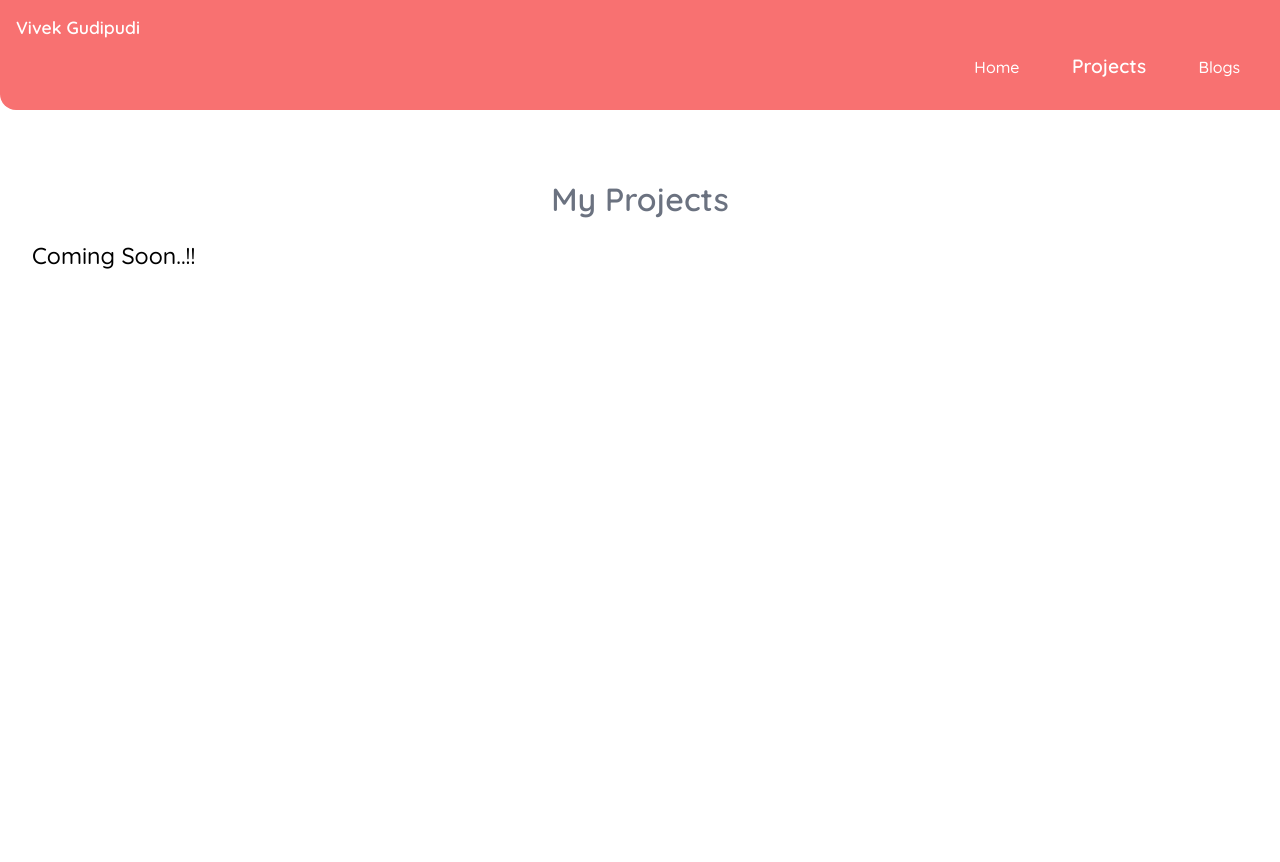
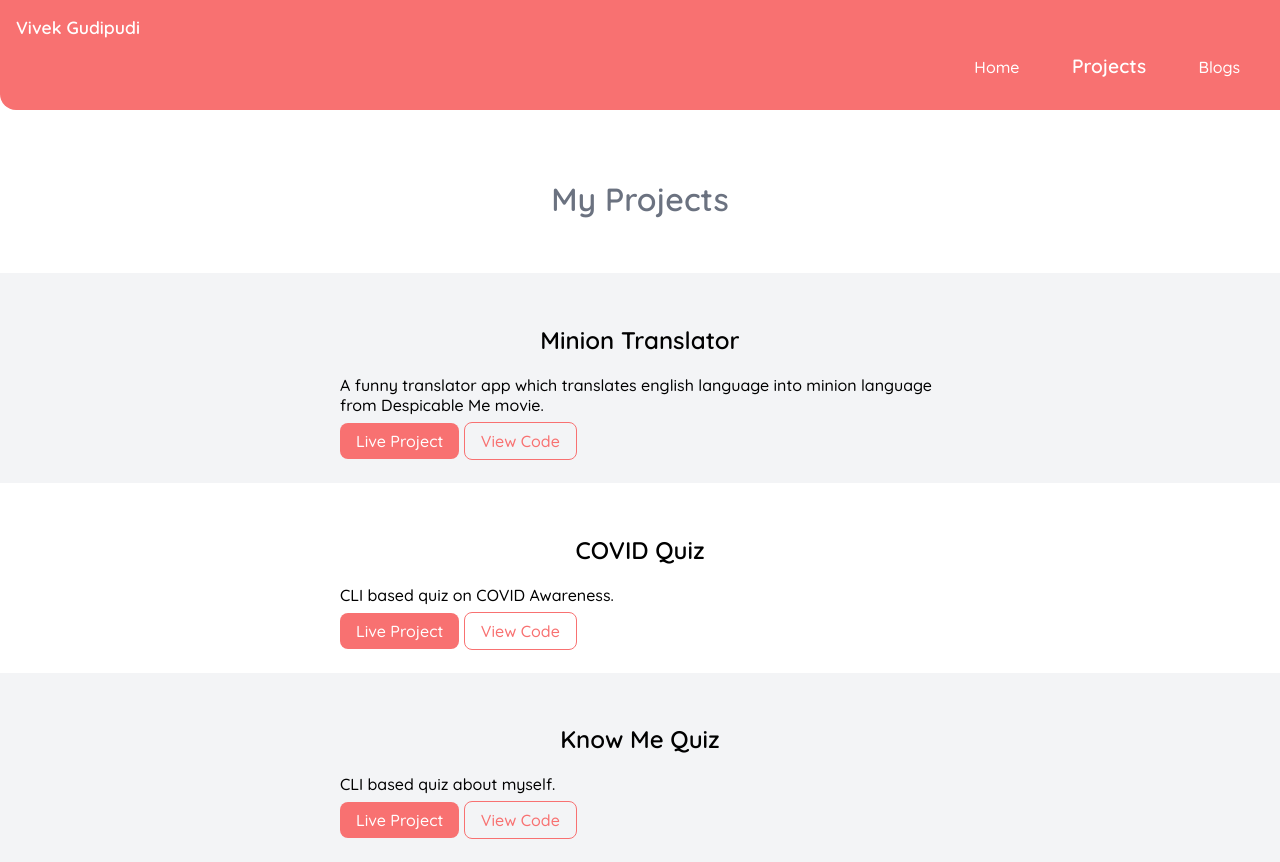
Before and after one commit to vivekgudipudi/myportfolio, a plain HTML site: page projects.html in a window 1280 px wide. Before the commit the page ends 800 px from the top, so only its background shows below. Drawn offline with Linux system fonts and the light colour scheme.

Commit message:
update
updated projects!

```diff
--- a/projects.html
+++ b/projects.html
@@ -28,10 +28,39 @@
 
     <header class="hero" >
         <h1 class="hero-heading">My Projects</h1>
-        <big><big>Coming Soon..!!</big></big>
 
 
     </header>
+    <section class="section ow">
+        <div class="container container-center">
+            <h1>Minion Translator</h1>
+            <p>A funny translator app which translates english language into minion language from Despicable Me movie.</p>
+            <a class="link link-primary" href="https://vivekminiontranslator.netlify.app/">Live Project</a>
+            <a class="link link-secondary" href="https://github.com/vivekgudipudi/miniontranslator">View Code</a>
+        </div>
+
+
+    </section>
+    <section class="section">
+        <div class="container container-center">
+            <h1>COVID Quiz</h1>
+            <p>CLI based quiz on COVID Awareness.</p>
+            <a class="link link-primary" href="https://replit.com/@vivekgudipudi/COVID-QUIZ?embed=1&output=1">Live Project</a>
+            <a class="link link-secondary" href="https://github.com/vivekgudipudi/COVID-QUIZ">View Code</a>
+        </div>
+
+
+    </section>
+    <section class="section ow">
+        <div class="container container-center">
+            <h1>Know Me Quiz</h1>
+            <p>CLI based quiz about myself.</p>
+            <a class="link link-primary" href="https://replit.com/@vivekgudipudi/COVID-QUIZ?embed=1&output=1">Live Project</a>
+            <a class="link link-secondary" href="https://github.com/vivekgudipudi/KNOW-ME-QUIZ">View Code</a>
+        </div>
+
+
+    </section>
 
 
 
```
Also changed, not shown: index.html (+4 -4 lines).
